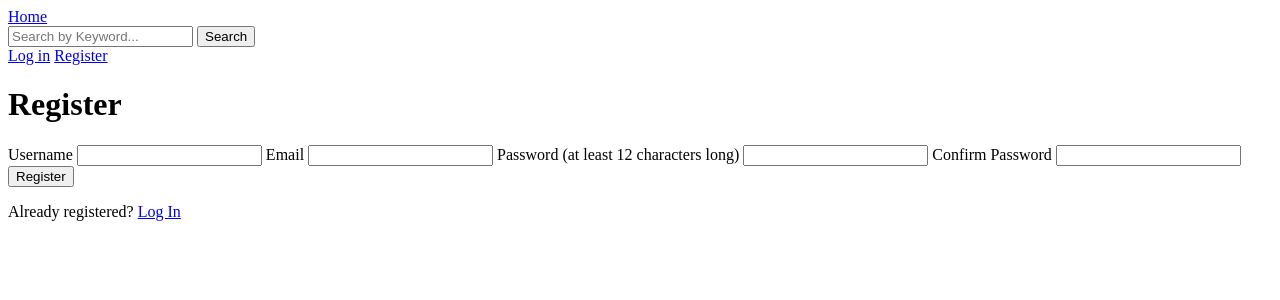
After one commit to TomByrne200/SAD_Project_24255424, a Node server app: page /register in a window 1280 px wide. The commit adds this page. Shown: the top 300 px of the page. Run offline with Node 20, Linux system fonts and the light colour scheme; some libraries are stand-ins or nearby versions.

Commit message:
Add registration, login and session handling (closes #10)

```diff
--- a/app.js
+++ b/app.js
@@ -1,5 +1,8 @@
 const express = require('express');
 const path = require('path');
+const session = require('express-session');
+const SQLiteStore = require('connect-sqlite3')(session);
+
 
 const app = express();
 const PORT = 3000;
@@ -7,6 +10,22 @@ const PORT = 3000;
 app.set('view engine', 'ejs');
 app.set('views', path.join(__dirname, 'views'));
 app.use(express.urlencoded({extended: false}));
+app.use(express.static(path.join(__dirname, 'public')));
+app.use(session({
+    store: new SQLiteStore({
+        db: 'sessions.db', dir:'.'
+    }),
+    secret: 'dev-secret-change-me',
+    resave: false,
+    saveUninitialized: false
+}));
+
+app.use((req, res, next) => { // navigation bar is available to user
+    res.locals.user = req.session.user || null;
+    next();
+})
+
+app.use(require('./routes/auth'));
 
 app.get('/', (req, res) => {
     res.render('index', {title: 'Home'});
--- /dev/null
+++ b/repositories/userRepo.js
@@ -0,0 +1,27 @@
+class UserRepo{
+    constructor(db){
+        this.db = db;
+    }
+
+    findByUsername(username) {//finds user by username
+        return this.db.get(
+            'SELECT * FROM users WHERE username = ?',
+            [username]
+        );
+    }
+
+    findById(id) { //finds user by their ID
+        return this.db.get(
+            'SELECT * FROM users WHERE id = ?',
+            [id]
+        );
+    }
+
+    create(username, email, password) { //create new user and return the created user
+        return this.db.run(
+            'INSERT INTO users (username, email, password) VALUES (?,?,?)',
+            [username,email,password]
+        );
+    }
+}
+module.exports = UserRepo;
--- /dev/null
+++ b/routes/auth.js
@@ -0,0 +1,98 @@
+const express = require('express');
+const Database = require('../db/database');
+const UserRepo = require('../repositories/userRepo');
+const AuthService = require('../services/authService');
+
+const router = express.Router();
+const auth = new AuthService(// new authService
+    new UserRepo(Database.getInstance())
+);
+
+router.get('/register', (req, res) => { //Displays registration, gets GET /register
+    res.render('register', {
+        title: 'Register',
+        error: null
+    });
+});
+
+router.post('/register', async (req, res) =>{ //POST /register
+    const {username,email, password, confirmPassword} = req.body;
+
+     //register validation
+     let error = null;
+     if( !username || !email || !password) error = 'all fields must be entered';
+     else if (password.length <12) error = 'Password must be at least 12 characters long';
+     else if (password !== confirmPassword) error = 'Passwords do not match';
+
+     if (error) {
+         return res.status(400).render('register', {
+             title: 'Register',
+             error,
+             username,
+             email
+            });
+     }
+
+    try {
+
+        await auth.register(username,email,password);
+        res.redirect('/login?registered=1');//redirects user to login after registration
+    } catch (error){
+        res.status(400).render('register', {
+            title: 'Register',
+            error: error.expose ? error.message : 'Registration failed',
+            username,
+            email
+        });
+    }
+});
+
+router.post('/login', async (req, res) =>  { // POST /login + authentication
+    try{
+        const{username, password} = req.body;
+
+        const user = await auth.login(username, password);
+
+        if (!user) {
+            return res.status(401).render('login', {
+                title: 'Log In',
+                error: 'Invalid username or password',
+                registered: false
+            });
+        }
+
+        req.session.user = {
+            id: user.id,
+            username: user.username,
+            role: user.role
+        };
+
+        res.redirect('/');
+    } catch (error){
+        res.status(500).render('login', {
+            title: 'Log In',
+            error: 'unexpected error or server issue occurred',
+            registered: false
+        });
+    }
+});
+
+router.post('/logout', (req,res) => { //POST /logout + kill session
+    req.session.destroy((error) => {
+        if (error) {
+            return res.status(500).send('unable to log out');
+        }
+        res.clearCookie('connect.sid');
+        res.redirect('/');
+    });
+});
+
+router.get('/login', (req, res) => { //GET login
+    res.render('login', {
+        title: 'Log In',
+        error: null,
+        registered: req.query.registered === '1'
+    });
+});
+
+module.exports = router;
--- /dev/null
+++ b/views/partials/footer.ejs
@@ -0,0 +1,3 @@
+        </main>
+    </body>
+</html>
--- /dev/null
+++ b/views/partials/header.ejs
@@ -0,0 +1,44 @@
+<!DOCTYPE html>
+<html lang="en">
+    <head>
+        <meta charset="UTF-8">
+        <meta name="viewport" content="width=device-width, initial-scale=1.0">
+        <meta name = "description" content="<% typeof description !== 'undefined' ? description: 'BlogSpace is my SAD Project' %>">
+        <title><%= title %> | BlogSpace</title>
+    </head>
+    <body>
+        <header>
+            <nav>
+                <!--Link to home-->
+                <a href="/">Home</a>
+
+                <!--Search Box-->
+                <form method = "GET" action="/search">
+                    <input
+                        type = "text"
+                        name = "q"
+                        placeholder="Search by Keyword..."
+                        aria-label="Search Posts"
+                    >
+                    <button type="submit">Search</button>
+                </form>
+
+                <% if(user) { %>
+                    <!--Navbar for logged in users-->
+                    <a href ="/posts/new">New Post</a>
+
+                    <span>Logged in as <%= user.username %></span>
+
+                    <!-- Log out button-->
+                    <form method = "POST" action= "/logout">
+                        <button type="submit">Log out</button>
+                    </form>
+
+                <% } else {%>
+                    <!--Navbar for logged out users-->
+                    <a href="/login">Log in</a>
+                    <a href = "/register">Register</a>
+                <% }%>
+            </nav>
+        </header>
+        <main>
--- /dev/null
+++ b/views/register.ejs
@@ -0,0 +1,27 @@
+<%- include('partials/header') %>
+
+<h1>Register</h1>
+
+<%if (error) { %>
+    <p class="error"><%= error %></p>
+<% } %>
+
+<form method = "POST" action="/register">
+    <label for="username">Username</label>
+    <input type = "text" id="username" name="username" required value="<%=typeof username !== 'undefined' ? username: '' %>">
+
+    <label for="email">Email</label>
+    <input type = "email" id="email" name="email" required
+    value="<%=typeof email !== 'undefined' ? email: '' %>">
+
+    <label for="password">Password (at least 12 characters long) </label>
+    <input type = "password" id="password" name="password" required>
+
+    <label for="confirmPassword">Confirm Password </label>
+    <input type = "password" id="confirmPassword" name="confirmPassword" required>
+
+    <button type = "submit">Register</button>
+</form>
+
+<p>Already registered? <a href="/login">Log In</a></p>
+<%- include('partials/footer') %>
```
Also changed, not shown: services/authService.js (added, +36 -0 lines), views/index.ejs (+9 -11 lines), views/login.ejs (added, +26 -0 lines).
